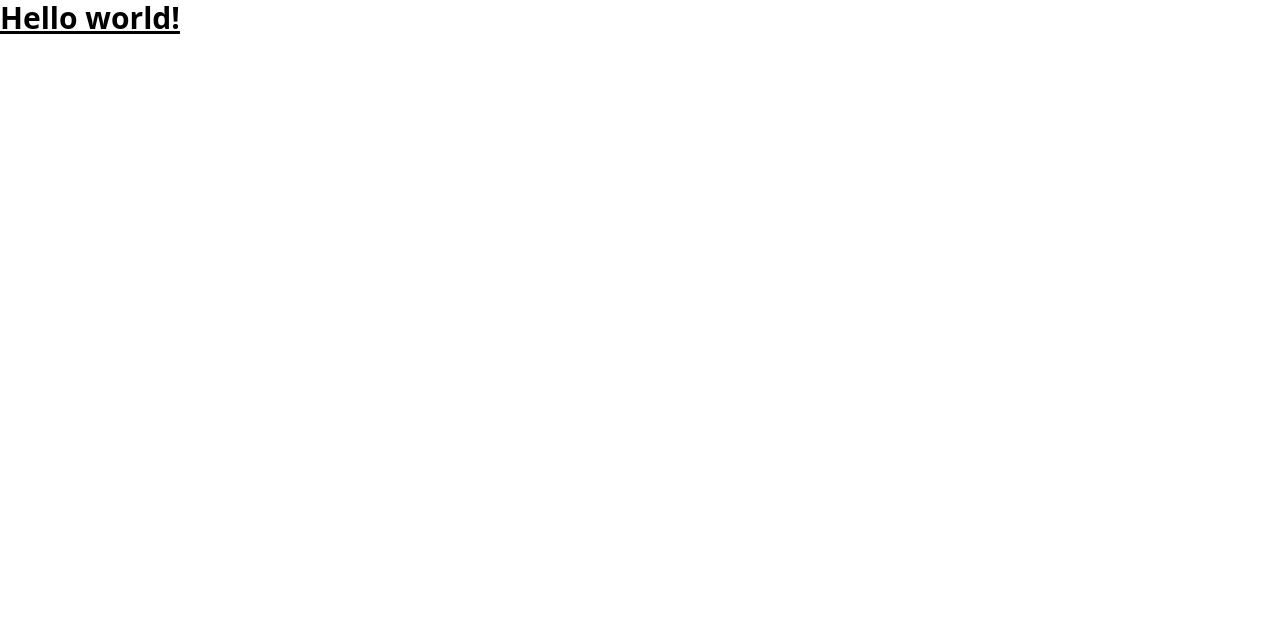
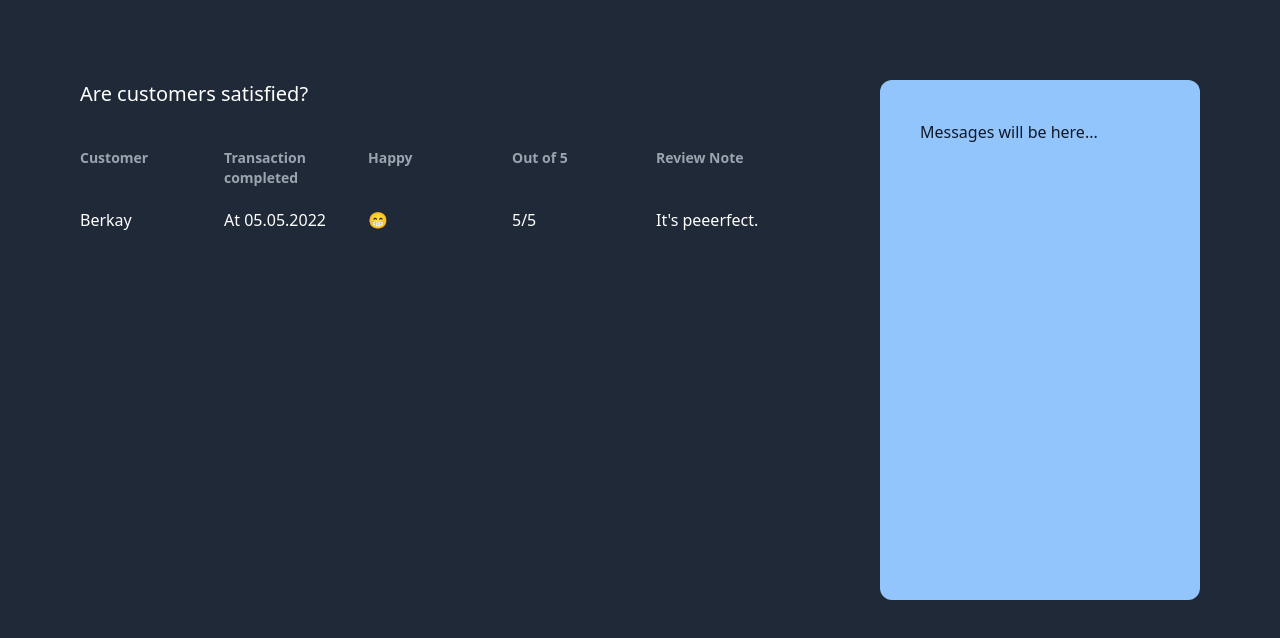
Before and after one commit to bcakici/message-bot-showcase, a Next.js app: page / in a window 1280 px wide. Shown: the top 638 px of the page. Built offline with nearby package versions, Linux system fonts and the light colour scheme.

Commit message:
Add some basic UI

```diff
--- a/pages/index.tsx
+++ b/pages/index.tsx
@@ -11,7 +11,46 @@ const Home: NextPage = () => {
 				<link rel="icon" href="/favicon.ico" />
 			</Head>
 
-			<h1 className="text-3xl font-bold underline">Hello world!</h1>
+			<div className="flex  w-full h-screen bg-gray-800 text-white p-10 ">
+				<div className="flex flex-col justify-center lg:flex-row w-full max-w-screen-2xl mx-auto">
+					<div className="w-screen lg:flex-grow lg:w-2/3 p-10">
+						<h2 className="mb-10 font-thin text-xl">
+							Are customers satisfied?
+						</h2>
+						<div className="flex flex-col gap-5">
+							<div className="flex justify-between">
+								<div className="flex flex-1 text-sm font-semibold text-gray-400">
+									Customer
+								</div>
+								<div className="flex flex-1 text-sm font-semibold text-gray-400">
+									Transaction completed
+								</div>
+								<div className="flex flex-1 text-sm font-semibold text-gray-400">
+									Happy
+								</div>
+								<div className="flex flex-1 text-sm font-semibold text-gray-400">
+									Out of 5
+								</div>
+								<div className="flex flex-1 text-sm font-semibold text-gray-400">
+									Review Note
+								</div>
+							</div>
+							<div className="flex justify-between">
+								<div className="flex flex-1">Berkay</div>
+								<div className="flex flex-1">At 05.05.2022</div>
+								<div className="flex flex-1">😁</div>
+								<div className="flex flex-1">5/5</div>
+								<div className="flex flex-1">It's peeerfect.</div>
+							</div>
+						</div>
+					</div>
+					<div className="w-screen lg:w-1/3 h-5/6 p-10">
+						<div className="bg-blue-300 text-gray-900 max-w-xl rounded-xl p-10 mx-auto h-full">
+							Messages will be here...
+						</div>
+					</div>
+				</div>
+			</div>
 		</>
 	);
 };
```
